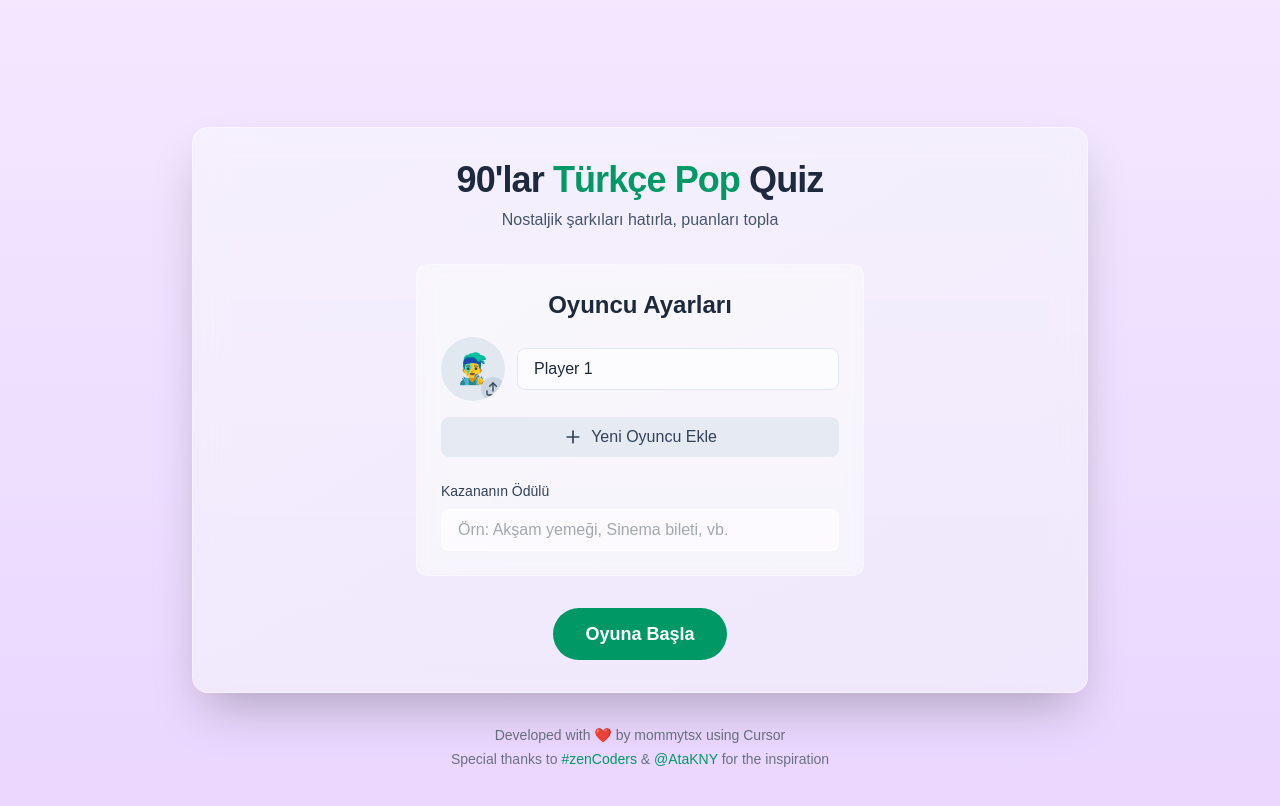
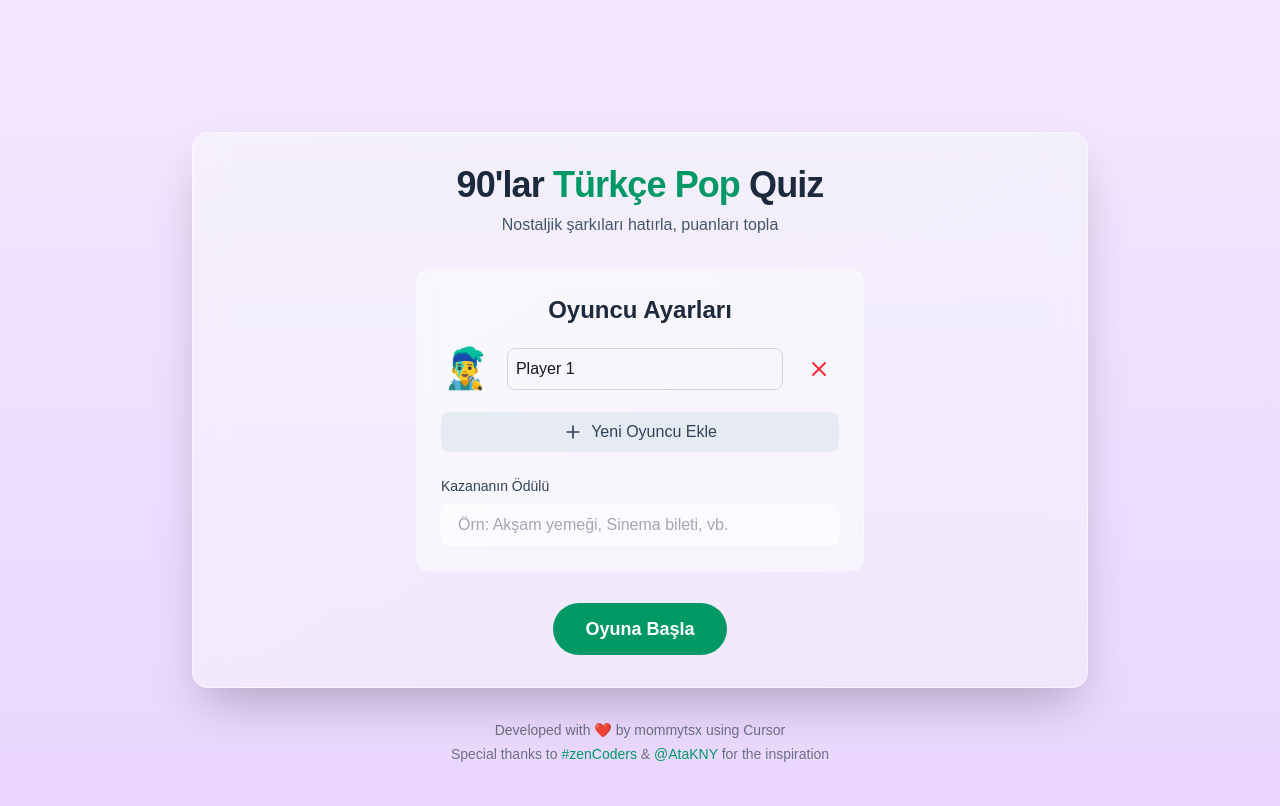
Before and after one commit to ozlemkayasaroglu/tune-rush-90-s-version-, a Next.js app: page / in a window 1280 px wide. Shown: the top 806 px of the page. Built offline with nearby package versions, Linux system fonts and the light colour scheme.

Commit message:
fix: update player input fields with correct placeholders

```diff
--- a/app/components/GameSetup.tsx
+++ b/app/components/GameSetup.tsx
@@ -87,78 +87,25 @@ export default function GameSetup() {
             <div className="max-w-md mx-auto">
               <div className="p-6 rounded-xl bg-white/30 backdrop-blur-sm border border-white/40 mb-8">
                 <h2 className="text-2xl font-bold text-slate-800 mb-4 text-center">Oyuncu Ayarları</h2>
-                <div className="space-y-6">
+                <div className="space-y-4">
                   {players.map((player, index) => (
-                    <div key={index} className="flex items-center space-x-3 group">
-                      <label
-                        htmlFor={`avatar-input-${index}`}
-                        className="cursor-pointer relative w-16 h-16 rounded-full bg-slate-200 flex items-center justify-center overflow-hidden shrink-0 text-3xl"
-                        title="Avatar Seç"
-                      >
-                        {player.avatar}
-                        <select
-                          id={`avatar-input-${index}`}
-                          value={player.avatar}
-                          onChange={(e) => updatePlayer(index, 'avatar', e.target.value)}
-                          className="absolute inset-0 opacity-0 cursor-pointer"
-                        >
-                          {AVATARS.map((avatar) => (
-                            <option key={avatar} value={avatar}>
-                              {avatar}
-                            </option>
-                          ))}
-                        </select>
-                        <div className="absolute bottom-0 right-0 bg-slate-300 rounded-full p-1">
-                          <svg
-                            xmlns="http://www.w3.org/2000/svg"
-                            width="16"
-                            height="16"
-                            viewBox="0 0 24 24"
-                            fill="none"
-                            stroke="currentColor"
-                            strokeWidth="2"
-                            strokeLinecap="round"
-                            strokeLinejoin="round"
-                            className="text-slate-700"
-                          >
-                            <path d="M21 15v4a2 2 0 0 1-2 2H5a2 2 0 0 1-2-2v-4"></path>
-                            <polyline points="17 8 12 3 7 8"></polyline>
-                            <line x1="12" x2="12" y1="3" y2="15"></line>
-                          </svg>
-                        </div>
-                      </label>
-                      <div className="flex-1 flex items-center space-x-2">
+                    <div key={index} className="flex items-center space-x-4">
+                      <div className="text-2xl" style={{ fontSize: '40px' }}>{player.avatar}</div>
                       <input
                         type="text"
-                          placeholder={`Player ${index + 1}`}
                         value={player.name}
                         onChange={(e) => updatePlayer(index, 'name', e.target.value)}
-                          className="flex-1 px-4 py-2 rounded-lg bg-white/50 border border-slate-200 text-slate-800 placeholder-slate-400 focus:outline-none focus:ring-2 focus:ring-emerald-400 transition-all"
-                          maxLength={15}
+                        placeholder={`Player ${index + 1}`}
+                        className="flex-1 p-2 rounded-lg border border-gray-300 focus:outline-none focus:ring-2 focus:ring-emerald-500 focus:border-transparent"
                       />
-                        {players.length > 1 && (
                       <button
                         onClick={() => removePlayer(index)}
-                            className="p-2 text-slate-400 hover:text-slate-600 transition-colors"
-                            title="Oyuncuyu Kaldır"
+                        className="p-2 text-red-500 hover:text-red-600 transition-colors"
                       >
-                            <svg
-                              xmlns="http://www.w3.org/2000/svg"
-                              width="20"
-                              height="20"
-                              viewBox="0 0 24 24"
-                              fill="none"
-                              stroke="currentColor"
-                              strokeWidth="2"
-                              strokeLinecap="round"
-                              strokeLinejoin="round"
-                            >
-                              <line x1="18" y1="6" x2="6" y2="18"></line>
-                              <line x1="6" y1="6" x2="18" y2="18"></line>
+                        <svg xmlns="http://www.w3.org/2000/svg" className="h-6 w-6" fill="none" viewBox="0 0 24 24" stroke="currentColor">
+                          <path strokeLinecap="round" strokeLinejoin="round" strokeWidth={2} d="M6 18L18 6M6 6l12 12" />
                         </svg>
                       </button>
-                        )}
-                      </div>
                     </div>
                   ))}
                 </div>
```
Lines whose indentation alone changed are shown as unchanged.
